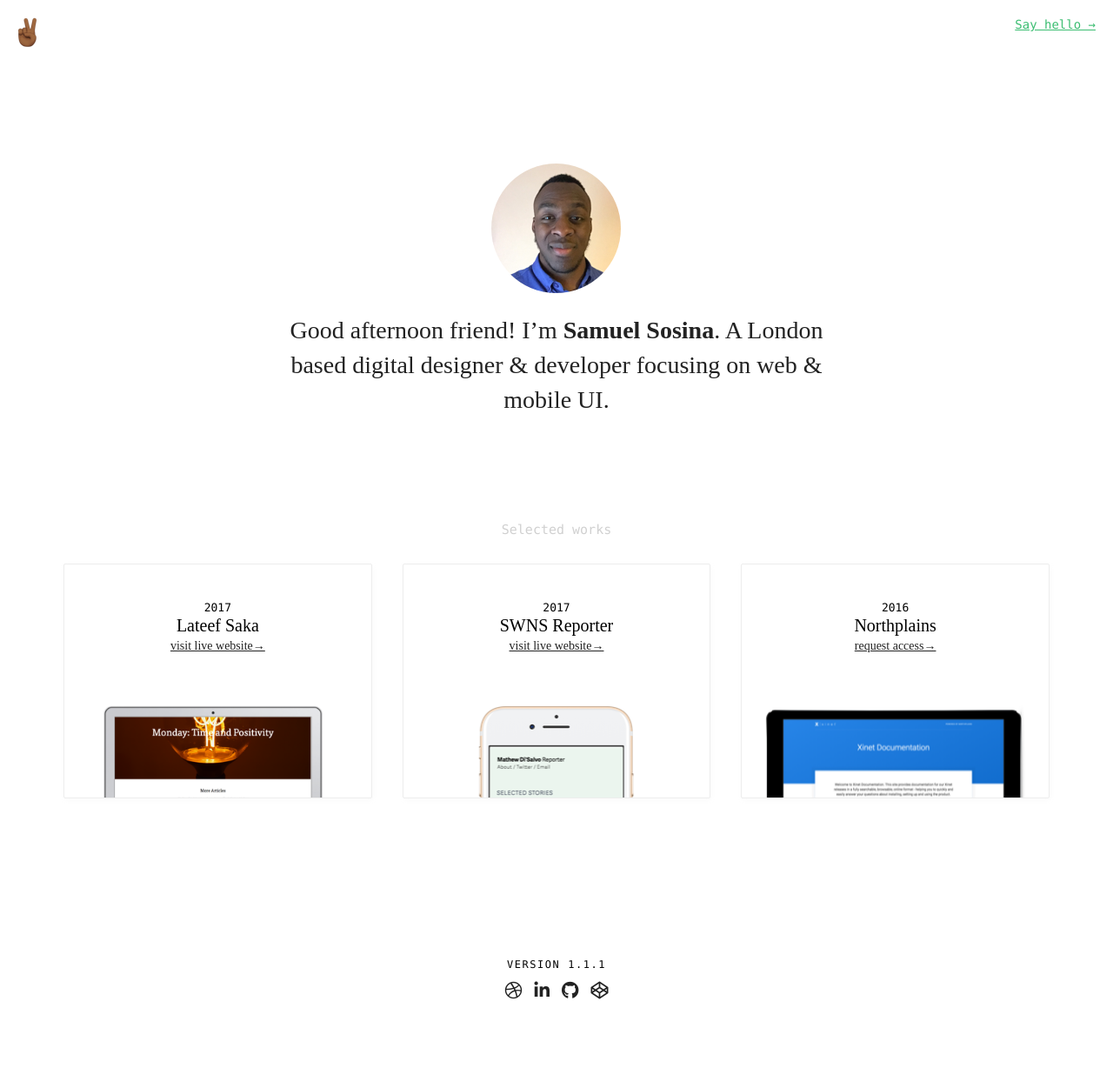
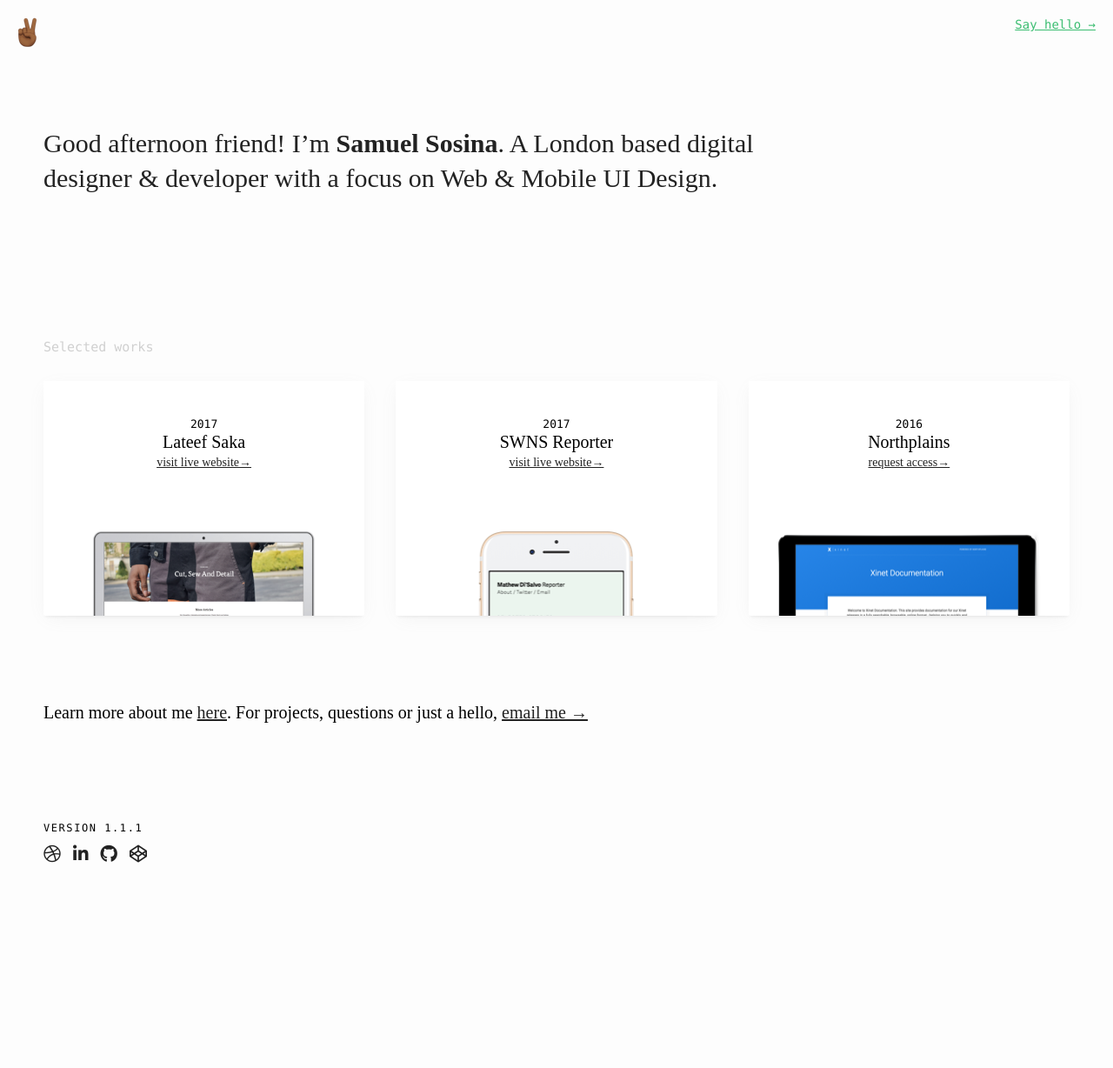
Before and after one commit to ssosina/sosina.me, a Jekyll site: the page built from index.html, in a window 1280 px wide. Shown: the whole page at 87% size. Built offline with Jekyll 4.4.1, drawn with Linux system fonts in a browser that asks for light colours; nearby versions of some CDN libraries; after the commit the page ends 1071 px from its top, so only the background shows below that.

Commit message:
Theme update

```diff
--- a/_includes/hero.html
+++ b/_includes/hero.html
@@ -1,8 +1,9 @@
-<div class="hero">
-	<div class="hero__container">
-	<div class="hero__content">
-	    <img class="hero__img" src="../img/display_thumb.png" srcset="../img/display_thumb@2x.png 2x" />
-	    <h1 class="hero__summary"><span id="greeting">Hey,</span> I’m <b>Samuel Sosina</b>. A London based digital designer &amp; developer focusing on web &amp; mobile UI.</h1>
-	</div>
+<div class="scene_element scene_element--fadeindown">
+	<div class="hero">
+		<div class="hero__container">
+		<div class="hero__content">
+		    <h1 class="hero__summary"><span id="greeting">Hey,</span> I’m <b>Samuel Sosina</b>. A London based digital designer &amp; developer with a focus on Web &amp; Mobile UI Design.</h1>
+		</div>
+		</div>
 	</div>
 </div>
--- a/_includes/projects.html
+++ b/_includes/projects.html
@@ -1,3 +1,4 @@
+<div class="scene_element scene_element--fadeinup">
   <div class="main">
 
     <div class="main__container">
@@ -13,7 +14,7 @@
         <div class="project__summary">
           <p class="project__info">{{ project.year }}</p>
           <h2 class="project__title">{{ project.name }}</h2>
-        <a class="project__button link" href="{{ project.url }}">{{ project.link-text }}→</a>
+          <a class="project__button link" href="{{ project.url }}" target="_blank">{{ project.link-text }}→</a>
         </div>
 
         <img class="project__thumb" src="{{ site.baseurl }}img/{{ project.thumbnail }}" srcset="{{ site.baseurl }}img/{{ project.2x-url }}">
@@ -24,6 +25,8 @@
 
       </div>
 
-  </div>
+        <p class="contact">Learn more about me <a href="https://www.linkedin.com/in/samsosina/" target="_blank">here</a>. For projects, questions or just a hello, <a href="mailto:samsosina@gmail.com">email me →</a></p>
 
     </div>
+  </div>
+</div>
--- a/_scss/1-tools/_animation.scss
+++ b/_scss/1-tools/_animation.scss
@@ -25,7 +25,7 @@
 .m-scene {
   /** Basic styles for an animated element */
   .scene_element {
-    animation-duration: 0.25s;
+    animation-duration: 0.50s;
     transition-timing-function: ease-in;
     animation-fill-mode: both;
   }
--- a/_scss/3-modules/_footer.scss
+++ b/_scss/3-modules/_footer.scss
@@ -1,12 +1,13 @@
 footer{
-    text-align: center;
+    text-align: left;
     height: 200px;
 	display: flex;
     align-items: flex-start;
+    @include pad(20px 50px 20px 50px);
 }
 
 .footer__container{
-    width: 80%;
+    width: 100%;
 	margin: 0 auto;
 	align-self: center;
 }
--- a/css/main.css
+++ b/css/main.css
@@ -99,8 +99,8 @@ a {
   /** An element that fades in and slides from the right */
   /** Reverse "exit" animations */ }
   .m-scene .scene_element {
-    -webkit-animation-duration: 0.25s;
-            animation-duration: 0.25s;
+    -webkit-animation-duration: 0.50s;
+            animation-duration: 0.50s;
     transition-timing-function: ease-in;
     -webkit-animation-fill-mode: both;
             animation-fill-mode: both; }
@@ -168,15 +168,16 @@ header {
 
 /**** large desktop  *****/
 footer {
-  text-align: center;
+  text-align: left;
   height: 200px;
   display: -ms-flexbox;
   display: flex;
   -ms-flex-align: start;
-      align-items: flex-start; }
+      align-items: flex-start;
+  padding: 20px 50px 20px 50px; }
 
 .footer__container {
-  width: 80%;
+  width: 100%;
   margin: 0 auto;
   -ms-flex-item-align: center;
       align-self: center; }
@@ -216,16 +217,15 @@ footer {
 
 .hero {
   width: 100%;
-  text-align: center;
-  height: 70vh;
+  text-align: left;
+  height: 40vh;
   display: -ms-flexbox;
   display: flex;
   -ms-flex-align: start;
-      align-items: flex-start; }
+      align-items: flex-start;
+  padding: 20px 50px 20px 50px; }
 
 .hero__container {
-  width: 80%;
-  margin: 0 auto;
   -ms-flex-item-align: center;
       align-self: center; }
 
@@ -255,19 +255,19 @@ footer {
 
 @media screen and (min-width: 48em) {
   .hero {
-    height: 45vh; } }
+    height: 45vh; }
+  .hero__summary {
+    font-weight: 400;
+    font-size: 1.875em;
+    line-height: 40px; } }
 
 @media screen and (min-width: 60em) {
   .hero {
-    height: 500px;
-    padding: 0px;
-    margin-bottom: 50px; }
+    height: 370px; }
   .hero__container {
     max-width: 1270px;
     margin-left: auto;
-    margin-right: auto;
-    -ms-flex-item-align: end;
-        align-self: flex-end; }
+    margin-right: auto; }
     .hero__container::after {
       clear: both;
       content: "";
@@ -276,22 +276,13 @@ footer {
     float: left;
     display: block;
     margin-right: 3.07329%;
-    width: 65.64224%;
-    margin-left: 17.17888%; }
+    width: 74.23168%; }
     .hero__content:last-child {
-      margin-right: 0; }
-  .hero__title {
-    font-size: 2.1875em;
-    line-height: 10px; }
-  .hero__summary {
-    font-weight: 400;
-    font-size: 1.75em;
-    line-height: 40px;
-    text-align: center; } }
+      margin-right: 0; } }
 
 .main {
   width: 100%;
-  padding-top: 50px; }
+  padding: 20px 50px 20px 50px; }
 
 .main__container {
   max-width: 1270px;
@@ -304,7 +295,6 @@ footer {
 
 .project {
   display: block;
-  width: 80%;
   height: 270px;
   overflow: hidden;
   margin: 0 auto;
@@ -313,25 +303,24 @@ footer {
   position: relative;
   text-align: center;
   background: white;
-  border: 1px solid #EDEDED;
-  box-shadow: 1px 2px 5px 0 rgba(209, 209, 209, 0.1);
   transition: box-shadow 0.25s ease-in-out;
-  padding-top: 40px; }
+  padding-top: 40px;
+  box-shadow: 0 5px 20px -5px rgba(150, 150, 150, 0.12), 0 3px 4px -2px rgba(0, 0, 0, 0.08); }
   .project a {
     display: inline-block; }
   .project img {
     max-width: 85%;
-    top: 60px;
+    top: 70px;
     position: relative;
     border-radius: 2px;
     transition: all 0.25s ease-in-out; }
 
 .project:hover, #project:hover {
-  box-shadow: 0 0 55px 0 rgba(217, 217, 217, 0.47); }
+  box-shadow: 0 30px 75px -15px rgba(150, 150, 150, 0.3), 0 25px 40px -20px rgba(0, 0, 0, 0.1); }
   .project:hover .project__button, #project:hover .project__button {
     color: #3BBD71; }
   .project:hover img, #project:hover img {
-    top: 20px; }
+    top: 35px; }
 
 .project__summary {
   text-align: center; }
@@ -368,7 +357,7 @@ footer {
     .main__projects:last-child {
       margin-right: 0; }
   .main__container {
-    max-width: 90%;
+    max-width: 1270px;
     margin-left: auto;
     margin-right: auto; }
     .main__container::after {
@@ -389,13 +378,8 @@ footer {
       clear: left; } }
 
 @media screen and (min-width: 60em) {
-  .main {
-    border-left: 10px solid white;
-    border-right: 10px solid white;
-    border-bottom: 10px solid white;
-    padding-top: 50px; }
   .main__container {
-    max-width: 90%;
+    max-width: 1270px;
     margin-left: auto;
     margin-right: auto; }
     .main__container::after {
@@ -461,18 +445,24 @@ nav {
     margin-left: 10px; }
 
 body {
-  background-color: white;
+  background-color: #FDFDFD;
   color: black;
   margin: 0px; }
 
 .works {
   margin-bottom: 30px;
   font-size: 0.9375em;
-  width: 80%;
+  width: 100%;
   margin: 0px auto 30px;
   font-family: "Menlo", courier, serif;
-  text-align: center;
+  text-align: left;
   color: #D0D0D0; }
+
+.contact {
+  font-size: 1.25em; }
+  .contact a {
+    color: #222222;
+    text-decoration: underline; }
 
 @media screen and (min-width: 48em) {
   .works {
--- a/index.html
+++ b/index.html
@@ -9,30 +9,36 @@ title: Sam Sosina | Design + Code
 
   <body>
 
+  <div class="m-scene" id="main">
+
   {% include header.html %}
 
   {% include hero.html %}
 
   {% include projects.html %}
 
+  {% include contact.html %}
+
   {% include footer.html %}
+
+  </div>
 
   <script src="https://ajax.googleapis.com/ajax/libs/jquery/3.1.1/jquery.min.js"></script>
   <script src="https://use.fontawesome.com/7ac0553162.js"></script>
+  <script src="{{ site.baseurl }}js/hammer.min.js"></script>
+  <script src="{{ site.baseurl }}js/jquery.smoothState.min.js"></script>
   <script src="{{ site.baseurl }}js/app.js"></script>
-  <script src="{{ site.baseurl }}js/hammer.min.js"></script>
 
   <script type="text/javascript">
 
-  var myElement = document.getElementById('project');
-  var hammertime = new Hammer(myElement);
+    var myElement = document.getElementById('project');
+    var hammertime = new Hammer(myElement);
 
-  hammertime.on('tap', function(ev) {
-    console.log(ev);
-  });
+    hammertime.on('tap', function(ev) {
+      console.log(ev);
+    });
 
   </script>
-
 
   </body>
 
--- a/js/app.js
+++ b/js/app.js
@@ -1,14 +1,50 @@
+// Time checker
+
 var greetingText;
 
 var currentDate = new Date();
 var currentHour = currentDate.getHours();
 
 if(currentHour < 12){
-  greetingText = "Good morning sunshine!"
+  greetingText = "Good morning sunshine,"
 }else if(currentHour < 18){
  greetingText = "Good afternoon friend!"
 }else{
-	greetingText = "Good evening sleepy head!"
+  greetingText = "Good evening sleepyhead,"
 }
 
 jQuery("#greeting").text(greetingText);
+
+// SmoothState
+
+$(function(){
+  'use strict';
+  var $page = $('#main'),
+      options = {
+        debug: true,
+        prefetch: true,
+        cacheLength: 2,
+        forms: 'form',
+        onStart: {
+          duration: 500, // Duration of our animation
+          render: function ($container) {
+            // Add your CSS animation reversing class
+            $container.addClass('is-exiting');
+            // Restart your animation
+            smoothState.restartCSSAnimations();
+          }
+        },
+        onReady: {
+          duration: 0,
+          render: function ($container, $newContent) {
+            // Remove your CSS animation reversing class
+            $container.removeClass('is-exiting');
+            // Inject the new content
+            $container.html($newContent);
+
+          }
+        }
+      },
+      smoothState = $page.smoothState(options).data('smoothState');
+
+});
```
Also changed, not shown: _scss/3-modules/_article.scss (+8 -15 lines), _scss/3-modules/_hero.scss (+14 -22 lines), _scss/4-pages/_index.scss (+12 -3 lines), _includes/contact.html (added), img/lateefsaka-thumb.png, img/lateefsaka-thumb@2x.png, js/jquery.smoothState.min.js (added). Lines whose indentation alone changed are shown as unchanged.
